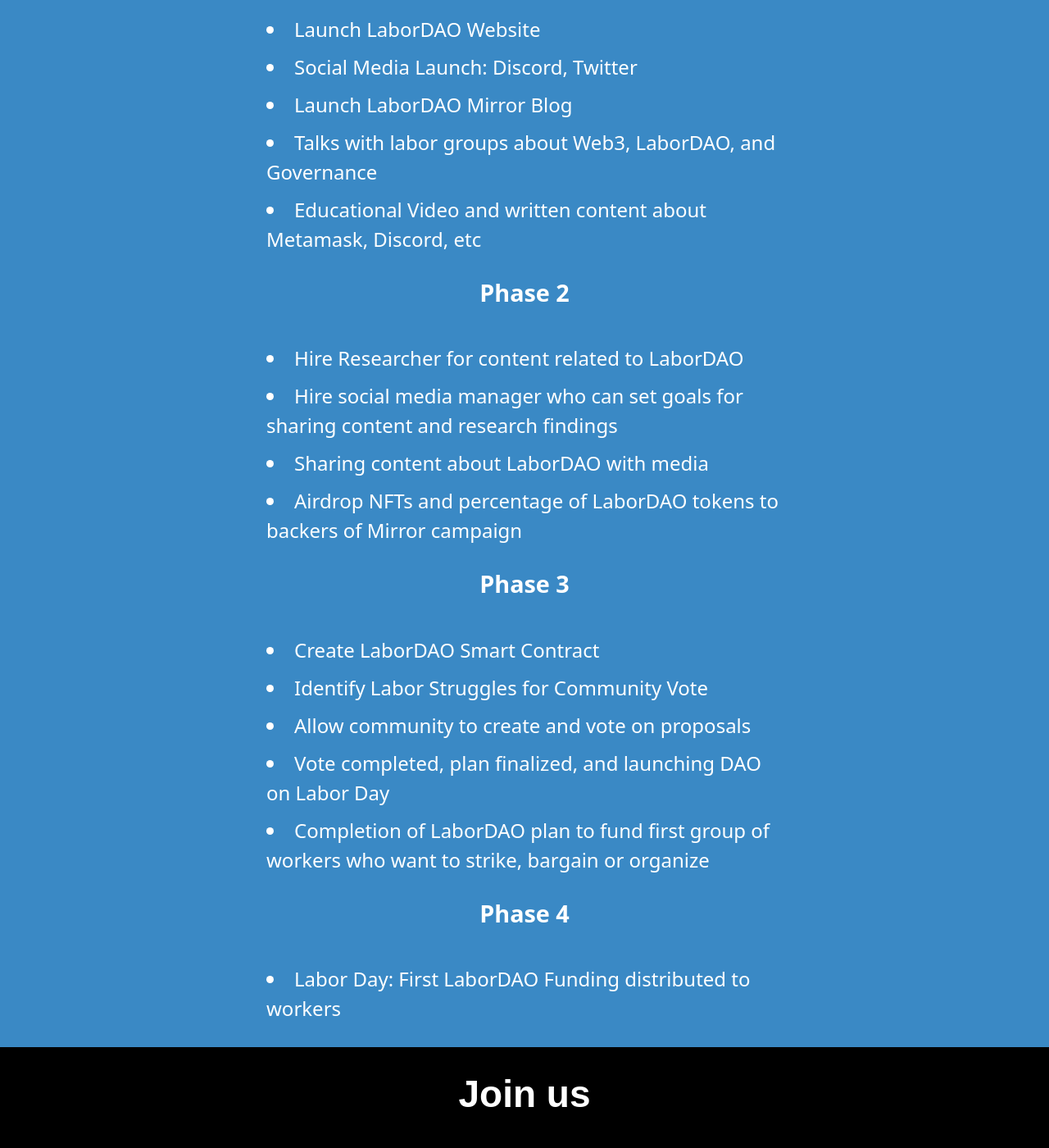
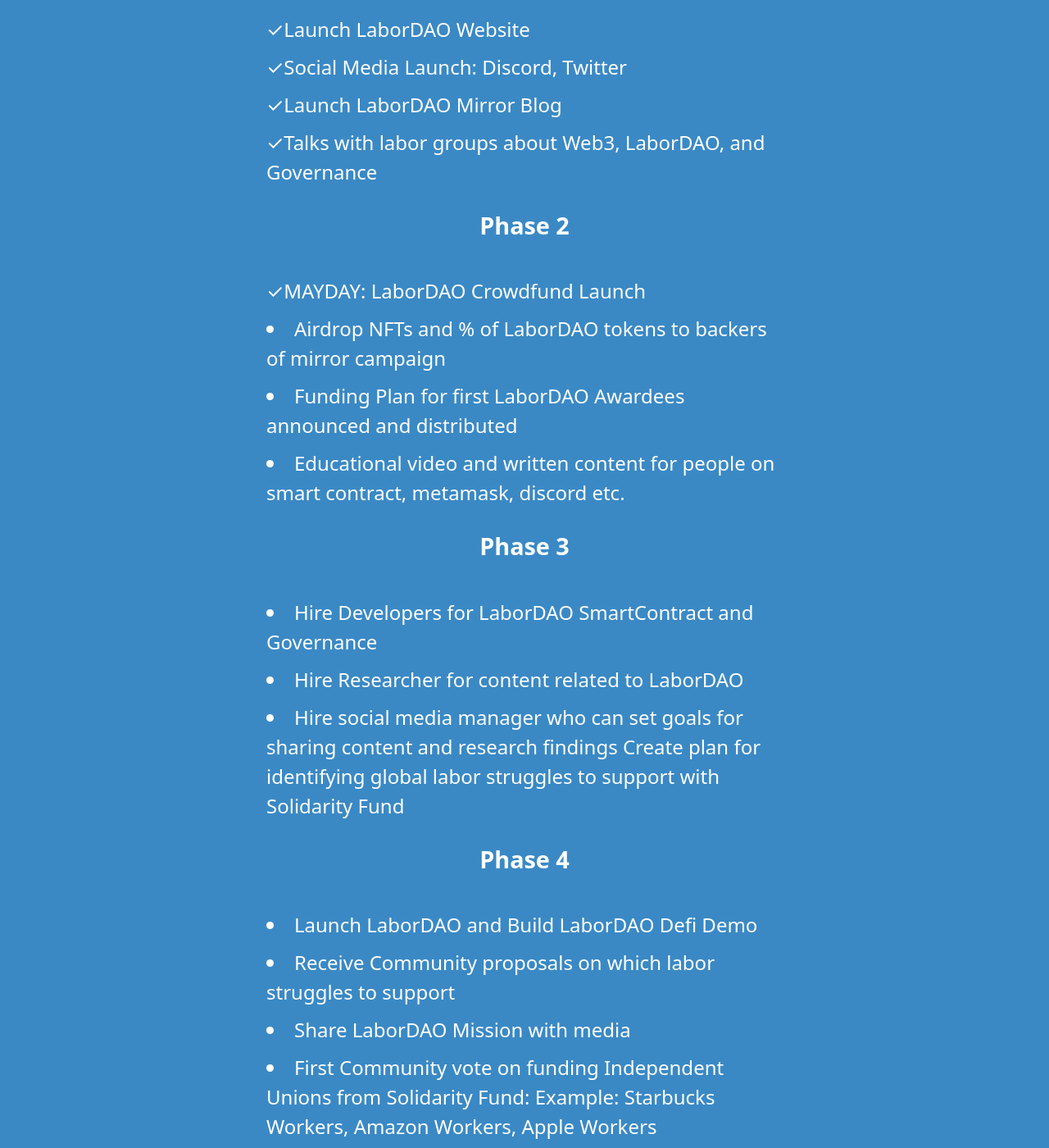
Before and after one commit to yonathanunionbase/labordao.github.io, a plain HTML site: page index.html in a window 1280 px wide. Shown: the part 2201-3601 px from the top of the page at 82% size. Drawn offline with nearby package versions, Linux system fonts and the light colour scheme.

Commit message:
Updated phases and showed what is completed so far

```diff
--- a/heroes.css
+++ b/heroes.css
@@ -15,7 +15,7 @@
 }
 
 ul {
-  list-style-type: circle;
+
   padding: 20px;
   font-size: 1.8em;
   color: white;
@@ -26,8 +26,16 @@
   padding: 5px;
   font-size: 1.5em;
   color: white;
+
 }
 
+li.a {
+  text-align: left;
+  padding: 5px;
+  font-size: 1.5em;
+  color: white;
+    list-style-type: '\2713 ';
+}
 .title {
   padding: 20px;
   font-size: 2.875em;
--- a/index.html
+++ b/index.html
@@ -78,25 +78,28 @@
     <div class="col-lg-6 mx-auto">
 
      <ul><strong>Phase 1</strong></ul>
-         <li>Launch LaborDAO Website</li>
-          <li>Social Media Launch: Discord, Twitter</li>
-          <li>Launch LaborDAO Mirror Blog</li>
-          <li>Talks with labor groups about Web3, LaborDAO, and Governance</li>
-          <li>Educational Video and written content about Metamask, Discord, etc</li>
+
+     <li class="a">Launch LaborDAO Website</li>
+          <li class="a">Social Media Launch: Discord, Twitter</li>
+          <li class="a">Launch LaborDAO Mirror Blog</li>
+          <li class="a">Talks with labor groups about Web3, LaborDAO, and Governance</li>
+
     <ul><strong>Phase 2</strong></ul>
-      <li>Hire Researcher for content related to LaborDAO</li>
-      <li>Hire social media manager who can set goals for sharing content and research findings</li>
-      <li>Sharing content about LaborDAO with media</li>
-      <li>Airdrop NFTs and percentage of LaborDAO tokens to backers of Mirror campaign</li>
+      <li class="a">MAYDAY: LaborDAO Crowdfund Launch</li>
+      <li>Airdrop NFTs and % of LaborDAO tokens to backers of mirror campaign</li>
+      <li>Funding Plan for first LaborDAO Awardees announced and distributed</li>
+      <li>Educational video and written content for people on smart contract, metamask, discord etc.</li>
 
     <ul><strong>Phase 3</strong></ul>
-      <li>Create LaborDAO Smart Contract</li>
-      <li>Identify Labor Struggles for Community Vote</li>
-      <li>Allow community to create and vote on proposals</li>
-      <li>Vote completed, plan finalized, and launching DAO on Labor Day</li>
-      <li>Completion of  LaborDAO plan to fund first group of workers who want to strike, bargain or organize </li>
+      <li>Hire Developers for LaborDAO SmartContract and Governance </li>
+      <li>Hire Researcher for content related to LaborDAO</li>
+      <li>Hire social media manager who can set goals for sharing content and research findings Create plan for identifying global labor struggles to support with Solidarity Fund</li>
   <ul><strong>Phase 4</strong></ul>
-    <li>Labor Day: First LaborDAO Funding distributed to workers</li>
+    <li>Launch LaborDAO and Build LaborDAO Defi Demo</li>
+    <li>Receive Community proposals on which labor struggles to support</li>
+    <li>Share LaborDAO Mission with media</li>
+    <li>First Community vote on funding Independent Unions from Solidarity Fund:
+      Example: Starbucks Workers, Amazon Workers, Apple Workers</li>
     <br>
     <!--
     <div class="d-grid gap-2 d-sm-flex justify-content-sm-center mb-5">
```
